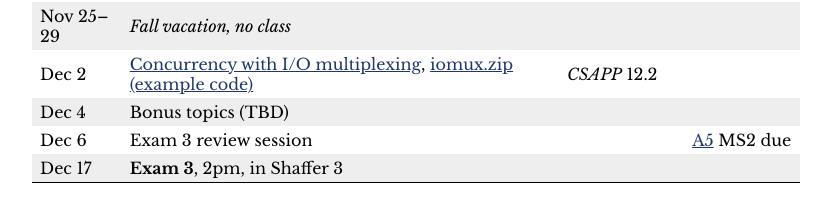
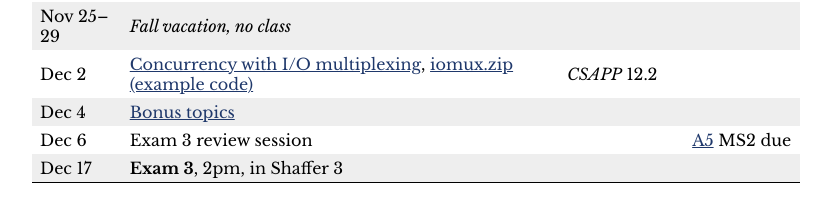
Before and after one commit to jhucsf/fall2024, a Jekyll site: the page built from schedule.md, in a window 1280 px wide. Shown: the part 2121-2333 px from the top of the page, without its empty margins (224-1055 px from the left). Built offline with Jekyll 4.4.1, drawn with Linux system fonts in a browser that asks for light colours.

Commit message:
link to bonus topics slides

```diff
--- a/schedule.csv
+++ b/schedule.csv
@@ -40,6 +40,6 @@ Nov 20,"Parallelism, concurrency issues",lectures/lecture31-public.pdf,synch2.zi
 Nov 22,"Concurrency with processes",lectures/lecture32-public.pdf,mp_webserver.zip,*CSAPP* 12.1,
 Nov 25–29,"*Fall vacation, no class*"
 Dec 2,"Concurrency with I/O multiplexing",lectures/lecture33-public.pdf,iomux.zip,*CSAPP* 12.2,
-Dec 4,Bonus topics (TBD),
+Dec 4,Bonus topics,lectures/lecture34-public.pdf
 Dec 6,"Exam 3 review session",,,,"[A5](assign/assign05.html) MS2 due"
 Dec 17,"**Exam 3**, 2pm, in Shaffer 3"
--- a/schedule.md
+++ b/schedule.md
@@ -68,6 +68,6 @@ Nov 20 | [Parallelism, concurrency issues](lectures/lecture31-public.pdf), [sync
 Nov 22 | [Concurrency with processes](lectures/lecture32-public.pdf), [mp_webserver.zip (example code)](lectures/mp_webserver.zip) | *CSAPP* 12.1 |
 Nov 25–29 | *Fall vacation, no class* |  |
 Dec 2 | [Concurrency with I/O multiplexing](lectures/lecture33-public.pdf), [iomux.zip (example code)](lectures/iomux.zip) | *CSAPP* 12.2 |
-Dec 4 | Bonus topics (TBD) |  |
+Dec 4 | [Bonus topics](lectures/lecture34-public.pdf) |  |
 Dec 6 | Exam 3 review session |  | [A5](assign/assign05.html) MS2 due
 Dec 17 | **Exam 3**, 2pm, in Shaffer 3 |  |
```
Also changed, not shown: 1 other file.
